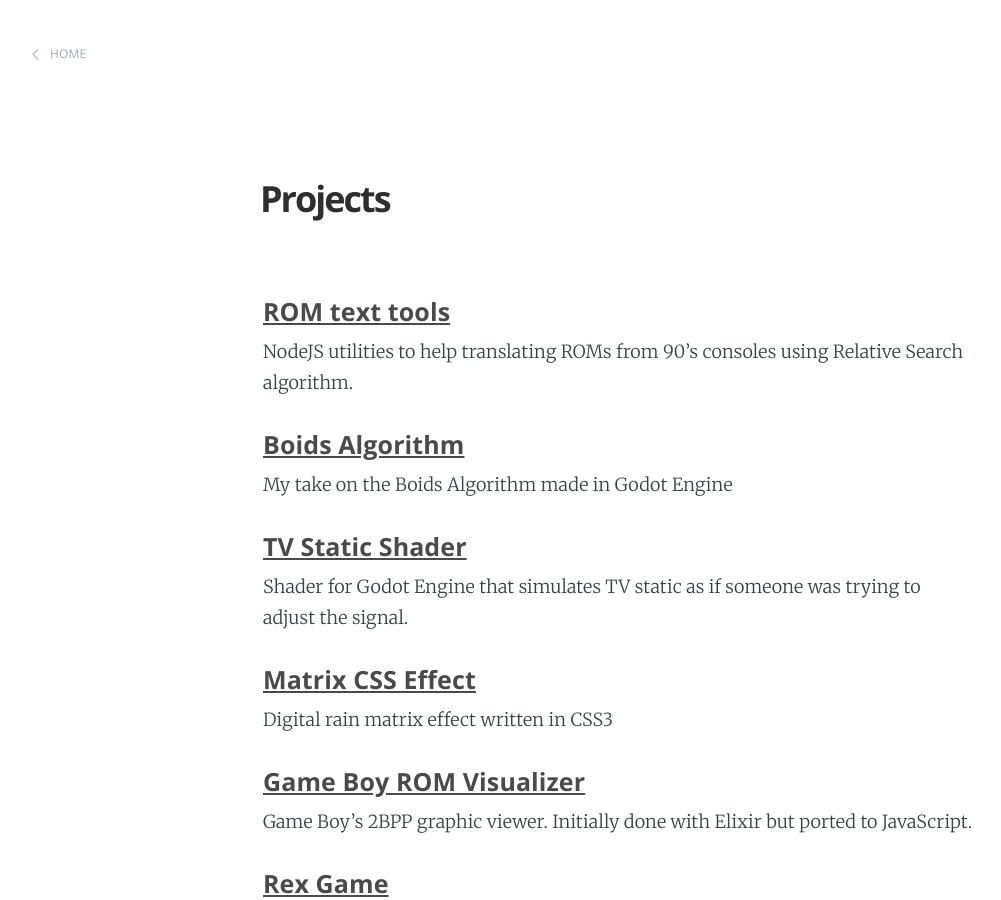
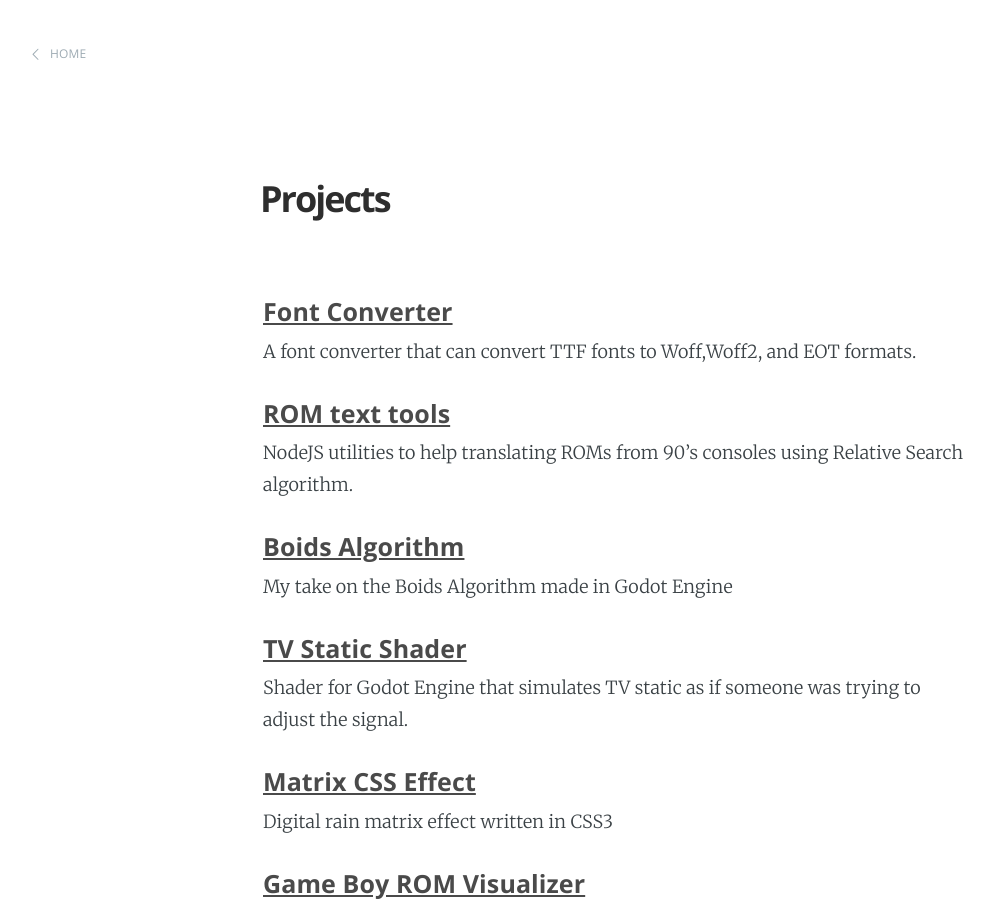
Before and after one commit to raphaklaus/raphaklaus.github.io, a Jekyll site: the page built from projects.md, in a window 1280 px wide and 900 px high. Shown: the whole window, without its empty margins (22-1023 px from the left). Built offline with Jekyll 4.4.1, drawn with Linux system fonts in a browser that asks for light colours.

Commit message:
Update projects with font converter

```diff
--- a/projects.md
+++ b/projects.md
@@ -4,7 +4,13 @@
 ---
 
 <br/>
+
+#### [Font Converter](https://font-converter.mycatools.com/)
+
+A font converter that can convert TTF fonts to Woff,Woff2, and EOT formats.
+
 #### [ROM text tools](https://github.com/raphaklaus/gameboy-text-tools)
+
 NodeJS utilities to help translating ROMs from 90's consoles using Relative Search algorithm.
 
 #### [Boids Algorithm](https://github.com/raphaklaus/godot-boids)
```
